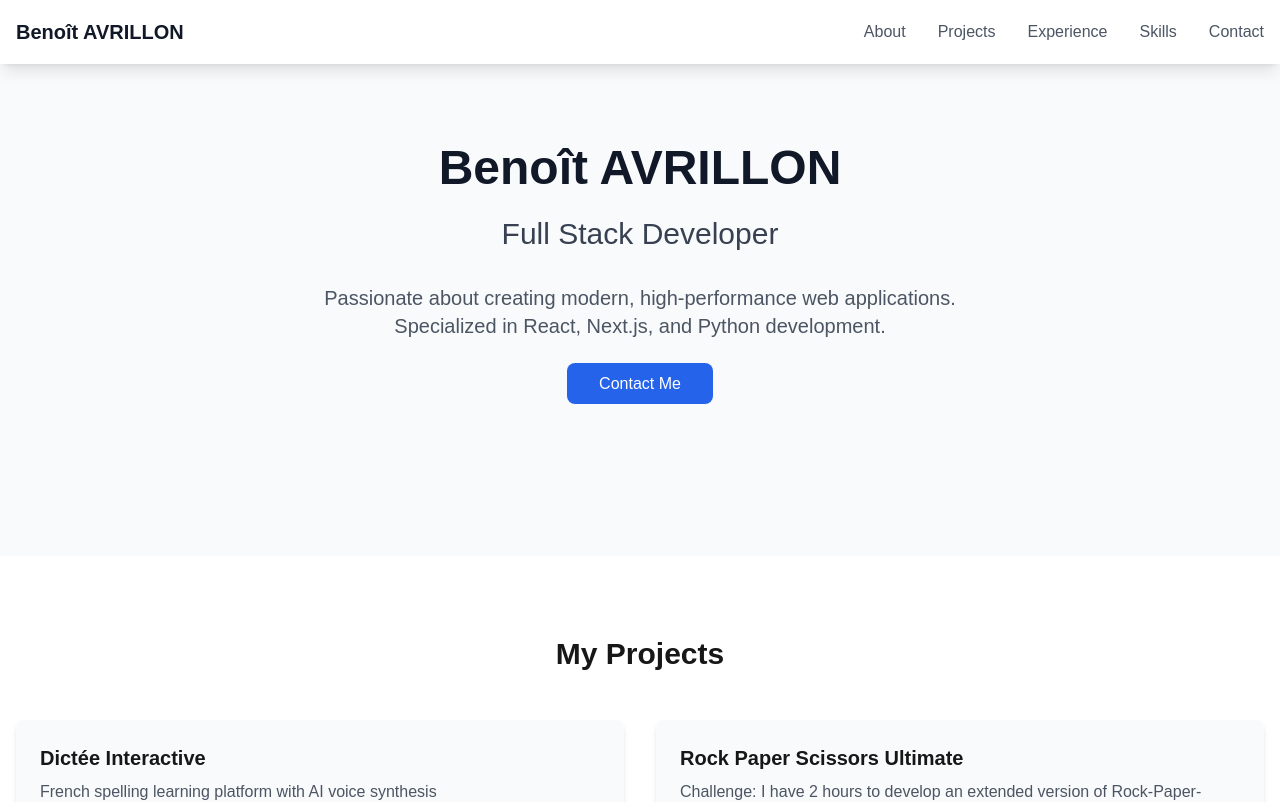
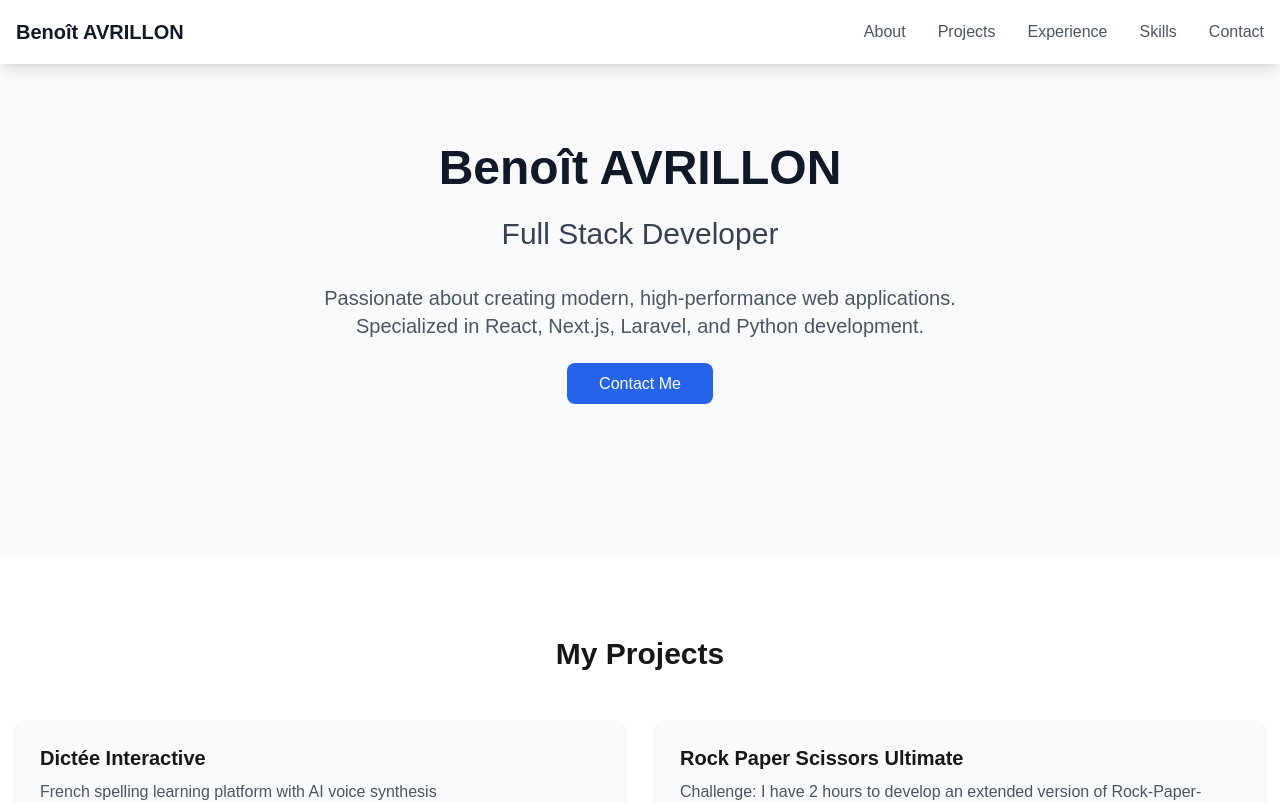
Before and after one commit to Ondrelat/Mon-Portfolio, a Next.js app: page / in a window 1280 px wide. Shown: the top 802 px of the page. Built offline with nearby package versions, Linux system fonts and the light colour scheme.

Commit message:
Rajout de laravel dans le titre

```diff
--- a/app/page.tsx
+++ b/app/page.tsx
@@ -137,7 +137,7 @@ const Portfolio = () => {
             </h2>
             <p className="text-xl text-gray-600 mb-8 max-w-2xl mx-auto">
               Passionate about creating modern, high-performance web applications.
-              Specialized in React, Next.js, and Python development.
+              Specialized in React, Next.js, Laravel, and Python development.
             </p>
             <a
               href="#contact"
```
